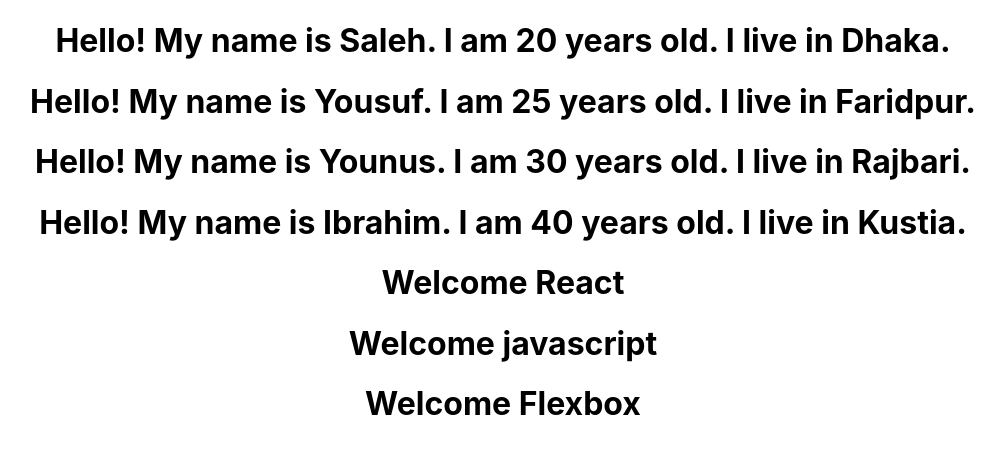
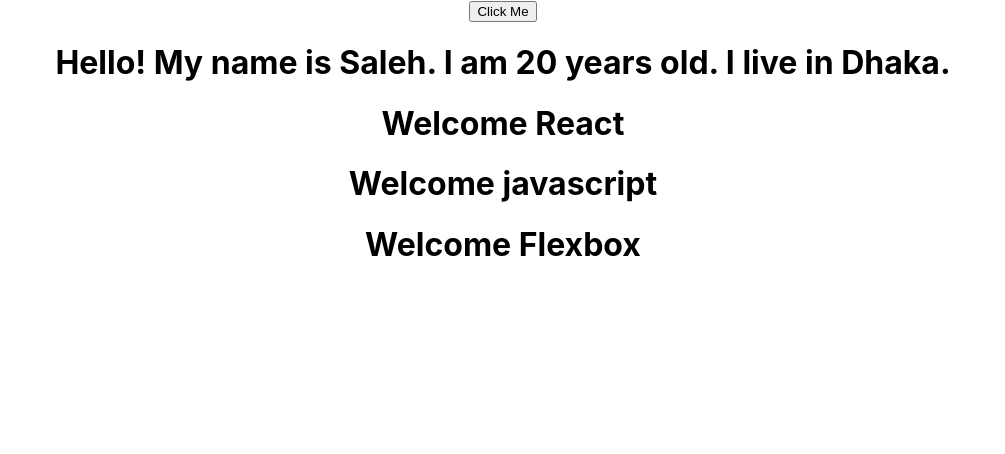
Before and after one commit to sazzadshakhbd/react, a React (Create React App) app in the folder my-app/: page / in a window 1280 px wide. Shown: the top 454 px of the page, without its empty margins (137-1142 px from the left). Built offline with nearby package versions, Linux system fonts and the light colour scheme.

Commit message:
onclick button used in functional component

```diff
--- a/my-app/src/App.js
+++ b/my-app/src/App.js
@@ -7,9 +7,6 @@
   return (
     <div className="App">
       <Hello name="Saleh" age="20" living="Dhaka"></Hello>
-      <Hello name="Yousuf" age="25" living="Faridpur"></Hello>
-      <Hello name="Younus" age="30" living="Rajbari"></Hello>
-      <Hello name="Ibrahim" age="40" living="Kustia"></Hello>
       <Welcome name="React"></Welcome>
       <Welcome name="javascript"></Welcome>
       <Welcome name="Flexbox"></Welcome>
--- a/my-app/src/mycomponents/Hello.js
+++ b/my-app/src/mycomponents/Hello.js
@@ -1,8 +1,12 @@
 import React from "react";
 
 function Hello(props) {
+  function doThis() {
+    alert("This is the button which is used in functional component");
+  }
   return (
     <div className="abc">
+      <button onClick={doThis}>Click Me</button>
       <h1>
         Hello! My name is {props.name}. I am {props.age} years old. I live in{" "}
         {props.living}.
```
